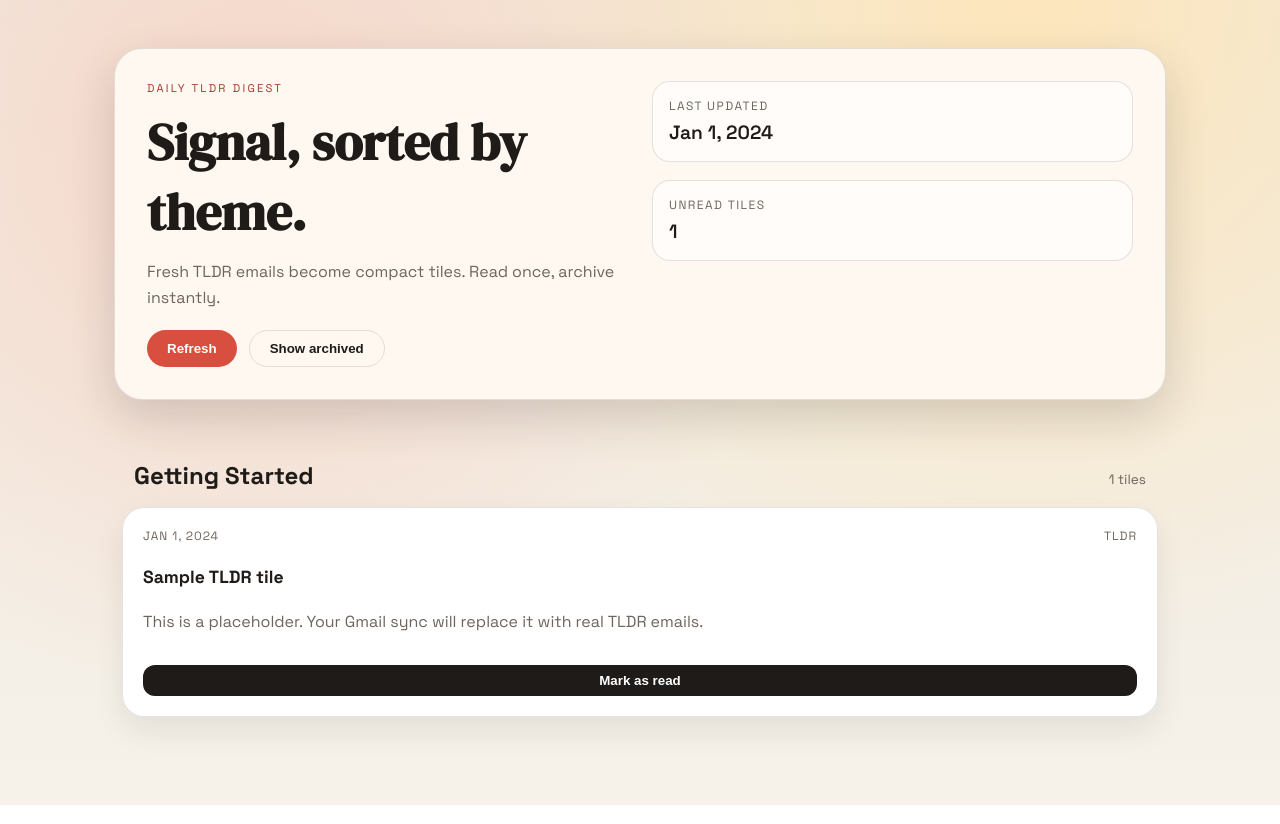
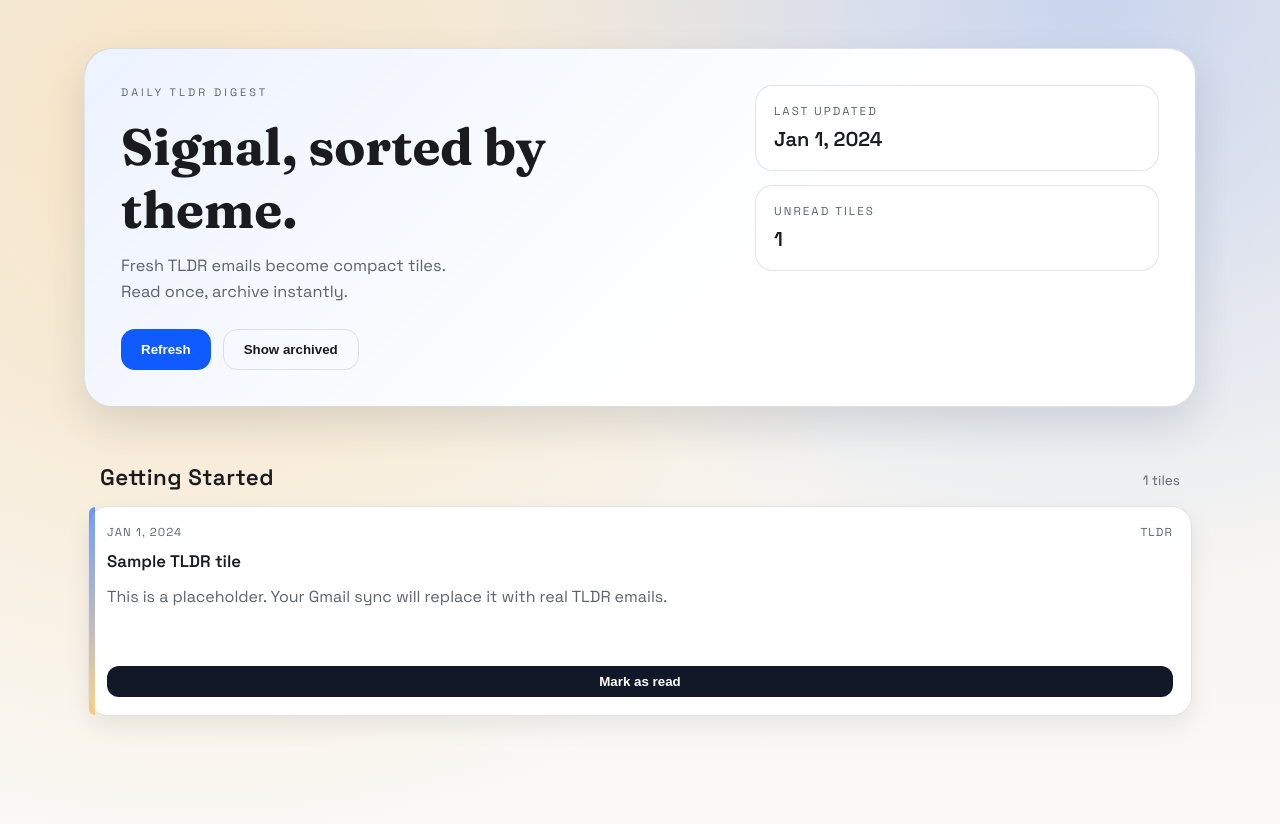
Before and after one commit to mmahdi/TLDR, a plain HTML site: page index.html in a window 1280 px wide. Drawn offline with Linux system fonts and the light colour scheme.

Commit message:
Fix tile alignment

```diff
--- a/styles.css
+++ b/styles.css
@@ -1,14 +1,14 @@
-@import url("https://fonts.googleapis.com/css2?family=Space+Grotesk:wght@400;500;600;700&family=DM+Serif+Display&display=swap");
+@import url("https://fonts.googleapis.com/css2?family=Fraunces:opsz,wght@9..144,500;9..144,700&family=Space+Grotesk:wght@400;500;600&display=swap");
 
 :root {
-  --bg: #f3efe7;
-  --panel: #fff8f1;
-  --ink: #1e1b18;
-  --muted: #6e655d;
-  --accent: #d84f3f;
-  --accent-dark: #a73628;
-  --line: rgba(30, 27, 24, 0.12);
-  --shadow: 0 18px 45px rgba(30, 27, 24, 0.16);
+  --bg: #f6f4ef;
+  --panel: #ffffff;
+  --ink: #1a1b1e;
+  --muted: #5d636a;
+  --accent: #0f5bff;
+  --accent-2: #ffb43c;
+  --line: rgba(26, 27, 30, 0.12);
+  --shadow: 0 18px 40px rgba(17, 24, 39, 0.12);
 }
 
 * {
@@ -20,47 +20,51 @@ body {
   min-height: 100vh;
   font-family: "Space Grotesk", "Helvetica Neue", Arial, sans-serif;
   color: var(--ink);
-  background: radial-gradient(circle at 20% 20%, #f7d6c9, transparent 45%),
-    radial-gradient(circle at 80% 0%, #fde6bc, transparent 50%),
-    linear-gradient(180deg, #efe9dd 0%, #f6f1e9 100%);
+  background:
+    radial-gradient(circle at 15% 20%, rgba(255, 180, 60, 0.22), transparent 55%),
+    radial-gradient(circle at 85% 0%, rgba(15, 91, 255, 0.18), transparent 45%),
+    linear-gradient(180deg, #f3f0ea 0%, #faf9f6 100%);
 }
 
 .page {
-  max-width: 1100px;
+  max-width: 1160px;
   margin: 0 auto;
-  padding: 48px 24px 80px;
+  padding: 48px 24px 96px;
 }
 
 .hero {
   display: grid;
-  gap: 24px;
-  grid-template-columns: repeat(auto-fit, minmax(260px, 1fr));
-  padding: 32px;
+  gap: 28px;
+  grid-template-columns: 1.2fr 0.8fr;
+  padding: 36px;
   border-radius: 28px;
-  background: var(--panel);
+  background:
+    linear-gradient(135deg, rgba(15, 91, 255, 0.08), transparent 60%),
+    #fff;
   border: 1px solid var(--line);
   box-shadow: var(--shadow);
 }
 
 .eyebrow {
   text-transform: uppercase;
-  letter-spacing: 0.2em;
-  font-size: 0.7rem;
-  color: var(--accent-dark);
-  margin: 0 0 12px;
+  letter-spacing: 0.28em;
+  font-size: 0.68rem;
+  color: var(--muted);
+  margin: 0 0 16px;
 }
 
 .hero h1 {
-  font-family: "DM Serif Display", "Times New Roman", serif;
-  font-size: clamp(2.4rem, 4vw, 3.6rem);
+  font-family: "Fraunces", "Times New Roman", serif;
+  font-size: clamp(2.6rem, 4vw, 3.8rem);
   margin: 0 0 12px;
 }
 
 .lede {
-  margin: 0 0 20px;
+  margin: 0 0 24px;
   color: var(--muted);
-  font-size: 1rem;
+  font-size: 1.02rem;
   line-height: 1.6;
+  max-width: 32ch;
 }
 
 .hero__actions {
@@ -71,8 +75,8 @@ body {
 
 .button {
   border: none;
-  border-radius: 999px;
-  padding: 10px 20px;
+  border-radius: 14px;
+  padding: 12px 20px;
   font-weight: 600;
   background: var(--accent);
   color: #fff;
@@ -82,8 +86,8 @@ body {
 
 .button:hover {
   transform: translateY(-1px);
-  box-shadow: 0 8px 18px rgba(216, 79, 63, 0.25);
-  background: var(--accent-dark);
+  box-shadow: 0 12px 24px rgba(15, 91, 255, 0.25);
+  background: #0c49c9;
 }
 
 .button--ghost {
@@ -94,52 +98,53 @@ body {
 
 .hero__meta {
   display: grid;
-  gap: 18px;
+  gap: 14px;
   align-content: start;
 }
 
 .stat {
-  padding: 16px;
+  padding: 18px;
   border-radius: 18px;
   border: 1px solid var(--line);
-  background: rgba(255, 255, 255, 0.6);
+  background: rgba(255, 255, 255, 0.8);
 }
 
 .stat__label {
   display: block;
-  font-size: 0.75rem;
-  letter-spacing: 0.12em;
+  font-size: 0.72rem;
+  letter-spacing: 0.18em;
   text-transform: uppercase;
   color: var(--muted);
 }
 
 .stat__value {
   display: block;
-  margin-top: 6px;
-  font-size: 1.2rem;
+  margin-top: 8px;
+  font-size: 1.25rem;
   font-weight: 600;
 }
 
 .themes {
-  margin-top: 40px;
+  margin-top: 44px;
   display: grid;
   gap: 32px;
 }
 
 .theme {
-  padding: 20px 8px 8px;
+  padding: 12px 4px;
 }
 
 .theme__header {
   display: flex;
   justify-content: space-between;
   align-items: baseline;
-  padding: 0 12px 16px;
+  padding: 0 12px 14px;
 }
 
 .theme__title {
   margin: 0;
-  font-size: 1.5rem;
+  font-size: 1.4rem;
+  letter-spacing: 0.02em;
 }
 
 .theme__count {
@@ -149,18 +154,19 @@ body {
 
 .theme__grid {
   display: grid;
-  gap: 20px;
+  gap: 18px;
   grid-template-columns: repeat(auto-fit, minmax(240px, 1fr));
 }
 
 .tile {
   position: relative;
-  padding: 20px;
-  border-radius: 22px;
+  padding: 18px;
+  border-radius: 20px;
   background: #fff;
   border: 1px solid var(--line);
-  box-shadow: 0 14px 30px rgba(30, 27, 24, 0.08);
-  display: grid;
+  box-shadow: 0 10px 24px rgba(17, 24, 39, 0.08);
+  display: flex;
+  flex-direction: column;
   gap: 12px;
   min-height: 210px;
   opacity: 0;
@@ -168,30 +174,51 @@ body {
   animation: rise 0.6s ease forwards;
 }
 
+.tile::before {
+  content: "";
+  position: absolute;
+  top: 0;
+  left: 0;
+  width: 6px;
+  height: 100%;
+  border-radius: 20px 0 0 20px;
+  background: linear-gradient(180deg, var(--accent), var(--accent-2));
+  opacity: 0.6;
+}
+
 .tile__meta {
   display: flex;
   justify-content: space-between;
-  font-size: 0.75rem;
+  font-size: 0.72rem;
   color: var(--muted);
   text-transform: uppercase;
-  letter-spacing: 0.08em;
+  letter-spacing: 0.1em;
 }
 
 .tile__title {
   margin: 0;
-  font-size: 1.1rem;
+  font-size: 1.05rem;
+  line-height: 1.3;
+  display: -webkit-box;
+  -webkit-line-clamp: 3;
+  -webkit-box-orient: vertical;
+  overflow: hidden;
 }
 
 .tile__summary {
   margin: 0;
   color: var(--muted);
   line-height: 1.5;
+  display: -webkit-box;
+  -webkit-line-clamp: 4;
+  -webkit-box-orient: vertical;
+  overflow: hidden;
 }
 
 .tile__action {
   margin-top: auto;
   border: none;
-  background: #1e1b18;
+  background: #111827;
   color: #fff;
   border-radius: 12px;
   padding: 8px 12px;
@@ -215,6 +242,12 @@ body {
   }
 }
 
+@media (max-width: 900px) {
+  .hero {
+    grid-template-columns: 1fr;
+  }
+}
+
 @media (max-width: 700px) {
   .hero {
     padding: 24px;
```
